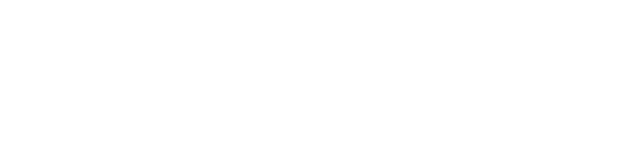
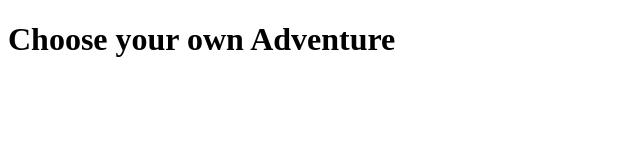
Before and after one commit to KatRod22/TKH-choose-adventure, a plain HTML site: page choose-adventure/index.html in a window 1280 px wide. Shown: the whole page, without its empty margins (0-640 px from the left). Drawn offline with Linux system fonts and the light colour scheme.

Commit message:
added header

```diff
--- a/choose-adventure/index.html
+++ b/choose-adventure/index.html
@@ -10,6 +10,7 @@
 
     </head>
     <body>
+        <h1>Choose your own Adventure</h1>
          <script src="adventure.js"></script>
     </body>
 </html>
```
